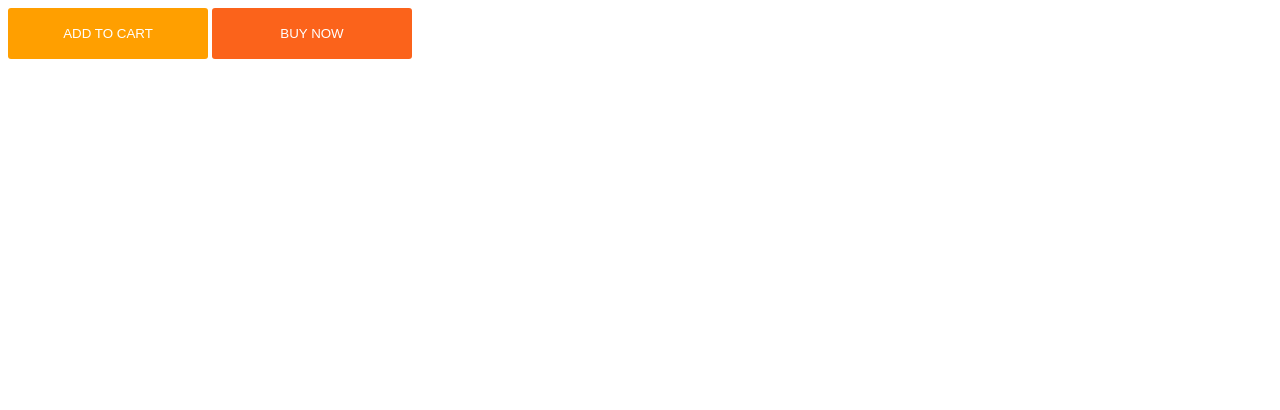
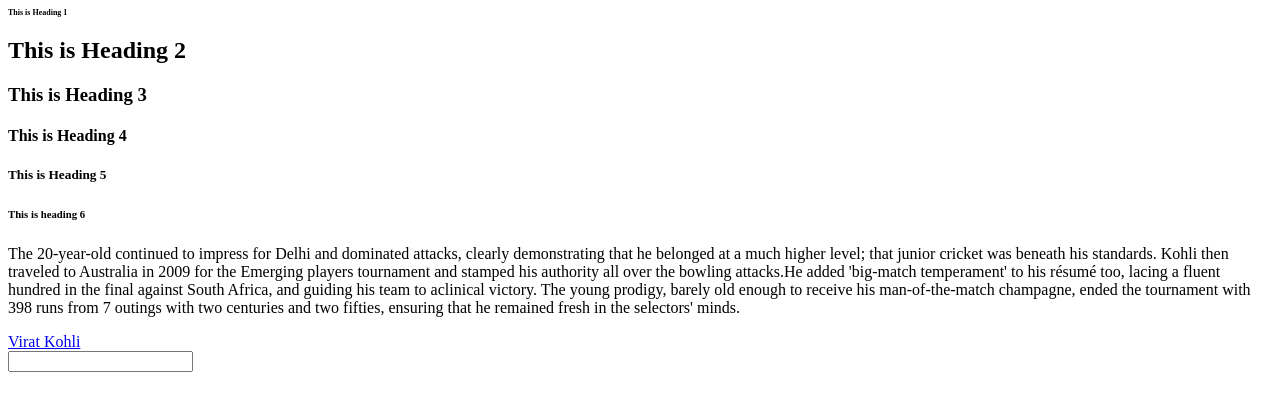
Before and after one commit to spoorthikp96/demo-project, a plain HTML site: page index.html in a window 1280 px wide. Drawn offline with Linux system fonts and the light colour scheme.

Commit message:
Learnt Basic tags

```diff
--- a/index.html
+++ b/index.html
@@ -2,13 +2,33 @@
 <html lang="en">
 
 <head>
-    <title>Demo Project</title>
-    <link href="./style.css" rel="stylesheet"/>
+
+  <title>basic-tags</title>
+  <link href="./style.css" rel="stylesheet" />
 </head>
 
 <body>
- <button class="add-to-cart-button">ADD TO CART</button>
- <button class="buy-now-button">BUY NOW</button>
+  <h1 class="Heading 1">This is Heading 1</h1>
+  <h2>This is Heading 2</h2>
+  <h3>This is Heading 3</h3>
+  <h4>This is Heading 4</h4>
+  <h5>This is Heading 5</h5>
+  <h6>This is heading 6</h6>
+  <p>The 20-year-old continued to impress for Delhi and dominated attacks,
+    clearly demonstrating that he belonged at a much higher level; that
+    junior cricket was beneath his standards. Kohli then traveled to Australia
+    in 2009 for the Emerging players tournament and stamped his authority all
+    over the bowling attacks.He added 'big-match temperament' to his résumé too,
+    lacing a fluent hundred in the final against South Africa, and guiding his
+    team to aclinical victory. The young prodigy, barely old enough to receive his
+    man-of-the-match champagne, ended the tournament with 398 runs from 7 outings
+    with two centuries and two fifties, ensuring that he remained fresh in the selectors' minds.
+  </p>
+  <a href="https://www.cricbuzz.com/profiles/1413/virat-kohli"> Virat Kohli </a>
 </body>
+<div>
+  <input>
+
+</div>
 
 </html>
--- a/style.css
+++ b/style.css
@@ -1,16 +1,3 @@
-div {
-    background-color: lawngreen;
+h1 {
+    font-size: 8px;
 }
-.add-to-cart-button {
-    background-color: #ff9f00;
-}
-.buy-now-button {
-background-color: #fb631b;
-}
-button {
-    padding: 18px 8px;
-    border: none;
-    color: white;
-    border-radius: 3px;
-    width: 200px;
-}
```
Also changed, not shown: 1 other file.
